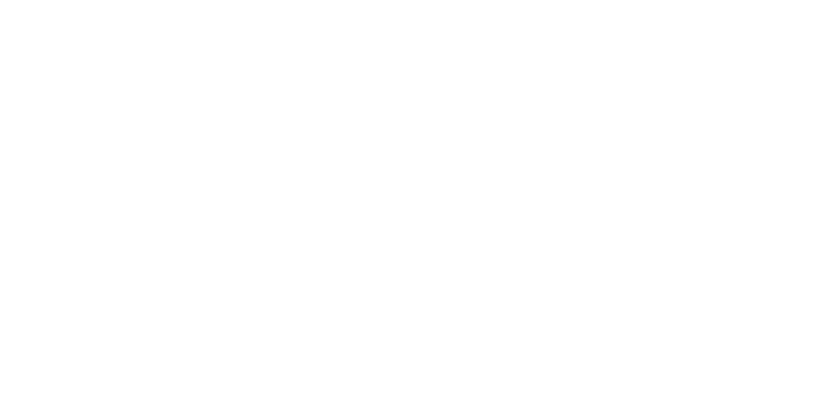
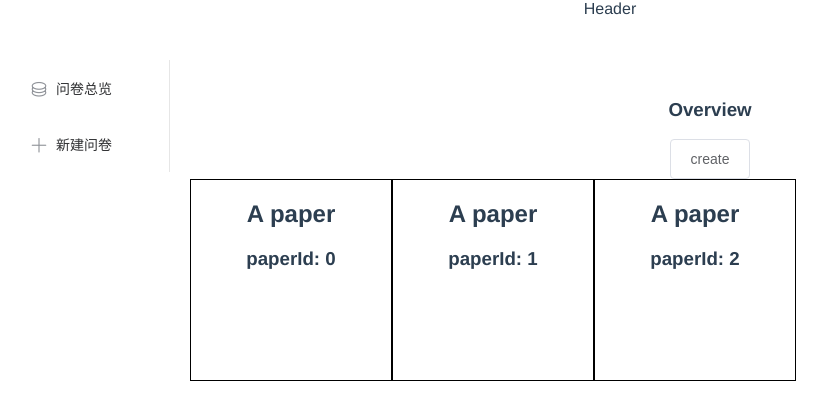
Before and after one commit to superfreeeee/questionnaire-fe, a Vue app: page /editor/overview in a window 1280 px wide. Shown: the top 420 px of the page, without its empty margins (30-857 px from the left). Built offline with nearby package versions, Linux system fonts and the light colour scheme.

Commit message:
finish router

```diff
--- a/src/router/index.js
+++ b/src/router/index.js
@@ -25,17 +25,17 @@
     component: () => import('../views/editor/Editor'),
     children: [
       {
-        path: '/(overview)?',
+        path: 'overview',
         name: 'overview',
         component: () => import('../views/editor/overview/Overview')
       },
       {
-        path: '/create',
+        path: 'create',
         name: 'create',
         component: () => import('../views/editor/create/Create')
       },
       {
-        path: '/monitor',
+        path: 'monitor/:paperId',
         name: 'monitor',
         component: () => import('../views/editor/monitor/Monitor')
       },
--- a/src/store/getters.js
+++ b/src/store/getters.js
@@ -4,7 +4,7 @@
   userId: state => state.user.userId,
   userName: state => state.user.userName,
   // 问卷相关
-
+  createPaperVisible: state => state.paper.createPaperVisible
 }
 
 export default getters
--- a/src/store/modules/customer.js
+++ b/src/store/modules/customer.js
@@ -7,7 +7,7 @@
     paperInfo: {},  /* Paper */
     questionList: []  /* Question[] */
   },
-  mutation: {
+  mutations: {
     set_paperInfo(state, paperInfo) {
       state.paperInfo = paperInfo
     },
@@ -17,7 +17,8 @@
   },
   actions: {
     getPaper: async({ commit }, paperId) => {
-
+      commit
+      paperId
     }
   }
 }
--- a/src/store/modules/paper.js
+++ b/src/store/modules/paper.js
@@ -6,9 +6,10 @@
   state: {
     paperList: [],  /* Paper[] */
     currentPaperId: '',
-    questionList: []  /* Question[] */
+    questionList: [],  /* Question[] */
+    createPaperVisible: false
   },
-  mutation: {
+  mutations: {
     set_paperList(state, paperList) {
       state.paperList = paperList
     },
@@ -20,22 +21,29 @@
     },
     add_question(state, question) {
       state.questionList.push(question)
+    },
+    set_createPaperVisible(state, bool) {
+      state.createPaperVisible = bool
     }
   },
   actions: {
     // 浏览相关
     getAllPapers: async({ commit }, userId) => {
-
+      commit
+      userId
     },
     showPaperQuestions: async({ commit }, paperId) => {
-
+      commit
+      paperId
     },
     // 创建相关
     createPaper: async({ commit }, userId) => {
-
+      commit
+      userId
     },
     addQuestion: async({ commit }, question/* Question */) => {
-
+      commit
+      question
     },
   }
 }
--- a/src/store/modules/user.js
+++ b/src/store/modules/user.js
@@ -7,7 +7,7 @@
     loginState: false,
     userInfo: {}  /* UserInfo */
   },
-  mutation: {
+  mutations: {
     set_loginState(state, bool) {
       state.loginState = bool
     },
@@ -17,13 +17,16 @@
   },
   actions: {
     login: async({ commit }, loginParam/* UserParam */) => {
-
+      commit
+      loginParam
     },
     register: async({ commit }, registerParam/* UserParam */) => {
-
+      commit
+      registerParam
     },
     logout: async({ commit }, registerParam/* UserParam */) => {
-
+      commit
+      registerParam
     },
   }
 }
--- a/src/views/Login.vue
+++ b/src/views/Login.vue
@@ -21,21 +21,6 @@
         </el-button>
       </div>
     </el-card>
-    <div v-for="(item, index) in inputs" :key='index'>
-      <el-input
-        :ref="'op'+index"
-        style="width: 200px; margin: 0 auto"
-        v-model="inputs[index]"
-        @focus="focus()"
-      ></el-input>
-      <el-button @click="del(index)">x</el-button>
-    </div>
-    <el-button
-      v-if="!addOptionActive"
-      style="display: block; width: 200px; margin: 0 auto"
-      @click="addOption()"
-    >+</el-button>
-
   </div>
 </template>
 
@@ -70,21 +55,7 @@
     },
     submitLogin() {
       console.log(this.form)
-      this.$router.push('editor')
-    },
-
-    addOption() {
-      this.inputs.push('')
-      const idx = this.inputs.length - 1
-      this.$nextTick(() => {
-        this.$refs['op'+idx][0].focus()
-      })
-    },
-    del(index) {
-      this.inputs.splice(index, 1)
-    },
-    focus() {
-      console.log('focus')
+      this.$router.push({ name: 'overview' })
     }
   }
 }
--- a/src/views/editor/Editor.vue
+++ b/src/views/editor/Editor.vue
@@ -3,7 +3,7 @@
     <el-header>Header</el-header>
     <el-container>
       <el-aside width="200px">
-        <el-menu router>
+        <el-menu @select="handleMenuSelect">
           <el-menu-item index="overview">
             <i class="el-icon-coin"></i>
             <span>问卷总览</span>
@@ -16,14 +16,36 @@
       </el-aside>
       <el-main>
         <router-view></router-view>
+        <CreatePaper></CreatePaper>
       </el-main>
     </el-container>
   </el-container>
 </template>
 
 <script>
+import CreatePaper from './create/CreatePaper'
+import { mapMutations } from 'vuex';
+
 export default {
   name: 'Editor',
+  components: {
+    CreatePaper
+  },
+  methods: {
+    ...mapMutations([
+      'set_createPaperVisible'
+    ]),
+    handleMenuSelect(index) {
+      if(index === 'overview') {
+        const route = this.$route.path
+        if(route !== '/editor/overview') {
+          this.$router.push({ name: index })
+        }
+      } else if(index === 'create') {
+        this.set_createPaperVisible(true)
+      }
+    }
+  }
 }
 </script>
 
--- a/src/views/editor/create/Create.vue
+++ b/src/views/editor/create/Create.vue
@@ -1,5 +1,7 @@
 <template>
-  <div class='create'>create</div>
+  <div class='create'>
+    <h1>Create</h1>
+  </div>
 </template>
 
 <script>
--- /dev/null
+++ b/src/views/editor/create/CreatePaper.vue
@@ -0,0 +1,37 @@
+<template>
+  <el-dialog
+    :visible="createPaperVisible"
+    @cancel="cancel()"
+  >
+    <el-button @click="createPaper()">create</el-button>
+  </el-dialog>
+</template>
+
+<script>
+import { mapMutations, mapGetters } from 'vuex'
+
+export default {
+  name: 'CreatePaper',
+  computed: {
+    ...mapGetters([
+      'createPaperVisible'
+    ])
+  },
+  methods: {
+    ...mapMutations([
+      'set_createPaperVisible'
+    ]),
+    createPaper() {
+      this.$router.push('/editor/create')
+      this.set_createPaperVisible(false)
+    },
+    cancel() {
+      this.set_createPaperVisible(false)
+    }
+  }
+}
+</script>
+
+<style>
+
+</style>
--- a/src/views/editor/monitor/Monitor.vue
+++ b/src/views/editor/monitor/Monitor.vue
@@ -1,10 +1,21 @@
 <template>
-  <div class='monitor'>monitor</div>
+  <div class='monitor'>
+    <h1>Monitor</h1>
+    <h2>paperId: {{ paperId }}</h2>
+  </div>
 </template>
 
 <script>
 export default {
   name: 'Monitor',
+  data() {
+    return {
+      paperId: -1
+    }
+  },
+  mounted() {
+    this.paperId = this.$route.params.paperId
+  }
 }
 </script>
 
--- a/src/views/editor/overview/Overview.vue
+++ b/src/views/editor/overview/Overview.vue
@@ -1,10 +1,52 @@
 <template>
-  <div class='overview'>overview</div>
+  <div class='overview'>
+    <h1>Overview</h1>
+    <div>
+      <el-button @click="createPaper()">create</el-button>
+    </div>
+    <div class="papers" style="display: flex">
+      <div
+        style="width: 200px; height: 200px; border: 1px black solid;"
+        v-for="(paper, index) in papers"
+        :key="index"
+        @click="checkPaperDetail(paper.paperId)"
+      >
+        <h2>A paper</h2>
+        <h3>paperId: {{ paper.paperId }}</h3>
+      </div>
+    </div>
+  </div>
 </template>
 
 <script>
+import { mapMutations } from 'vuex'
+
 export default {
   name: 'Overview',
+  data() {
+    return {
+      papers: [{
+        paperId: 0,
+      },{
+        paperId: 1,
+      },{
+        paperId: 2,
+      }]
+    }
+  },
+  methods: {
+    ...mapMutations([
+      'set_createPaperVisible'
+    ]),
+    createPaper() {
+      console.log(this.set_createPaperVisible)
+      this.set_createPaperVisible(true)
+    },
+    checkPaperDetail(paperId) {
+      console.log(paperId)
+      this.$router.push({ name: 'monitor', params: { paperId }})
+    }
+  }
 }
 </script>
 
```
